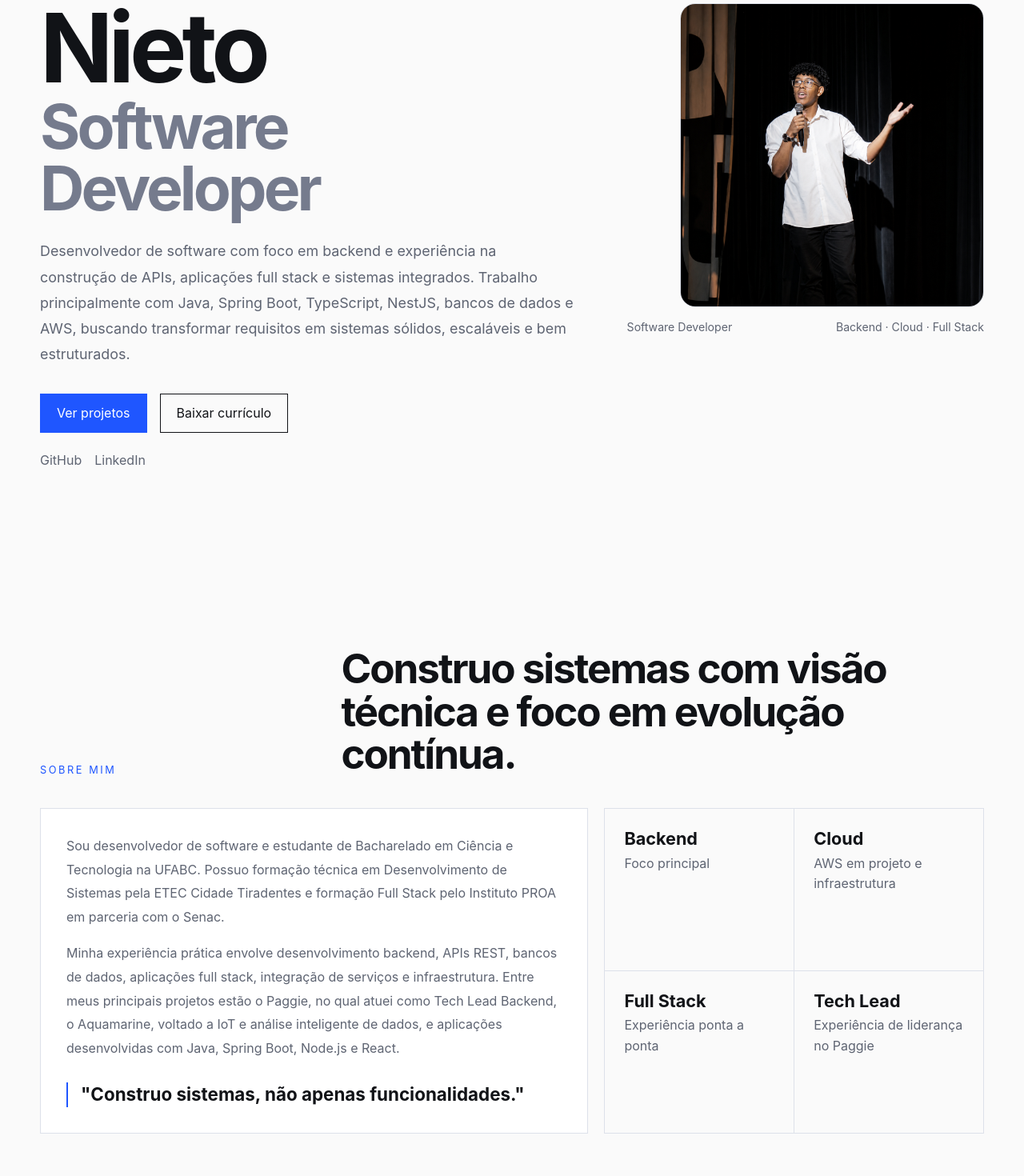
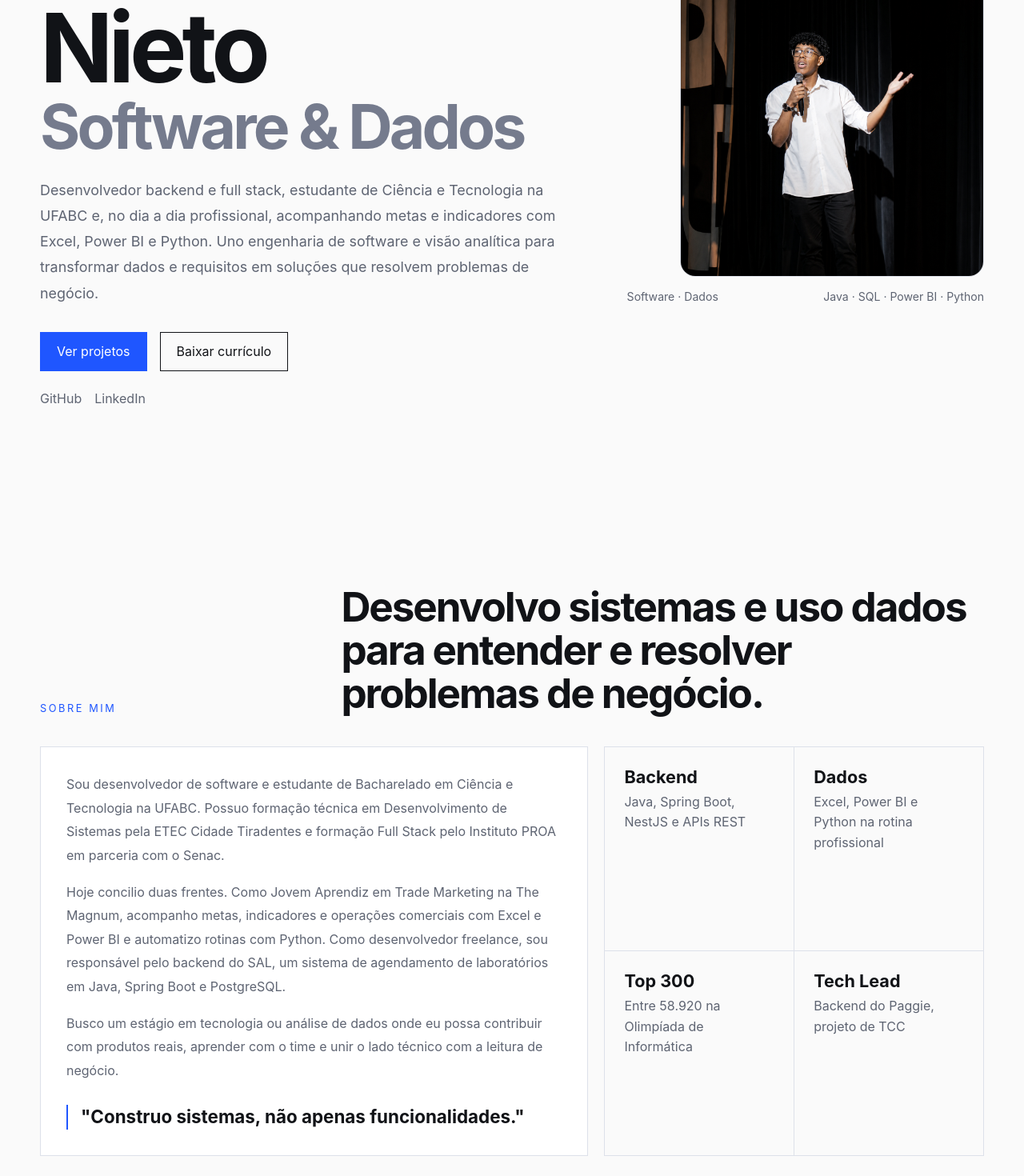
Before and after one commit to GuilhermeCustodioNieto/Portifolio, a React (Vite) app in the folder portifolio/: page / in a window 1280 px wide. Shown: the part 340-1810 px from the top of the page at 80% size. Built offline with nearby package versions, Linux system fonts and the light colour scheme; a web font is replaced by a local one.

Commit message:
feat: reposiciona hero e sobre para desenvolvimento e dados
Co-Authored-By: Claude Opus 5.5 <noreply@anthropic.com>

```diff
--- a/portifolio/src/App.jsx
+++ b/portifolio/src/App.jsx
@@ -168,23 +168,23 @@ function App() {
           <a href="#contact">Contato</a>
         </nav>
 
-        <span className="status">Aberto a Oportunidades</span>
+        <span className="status">Aberto a estágio · Tech & Dados</span>
       </header>
 
       <main>
         <section className="hero section" id="home">
           <div className="hero-copy">
             <p className="eyebrow">
-              São Paulo, Brasil · Aberto a Oportunidades
+              São Paulo, Brasil · Buscando estágio em Tecnologia & Dados
             </p>
             <h1>Guilherme Nieto</h1>
-            <h2>Software Developer</h2>
+            <h2>Software & Dados</h2>
             <p className="lead">
-              Desenvolvedor de software com foco em backend e experiência na
-              construção de APIs, aplicações full stack e sistemas integrados.
-              Trabalho principalmente com Java, Spring Boot, TypeScript, NestJS,
-              bancos de dados e AWS, buscando transformar requisitos em sistemas
-              sólidos, escaláveis e bem estruturados.
+              Desenvolvedor backend e full stack, estudante de Ciência e
+              Tecnologia na UFABC e, no dia a dia profissional, acompanhando
+              metas e indicadores com Excel, Power BI e Python. Uno engenharia
+              de software e visão analítica para transformar dados e requisitos
+              em soluções que resolvem problemas de negócio.
             </p>
 
             <div className="cta-row">
@@ -213,8 +213,8 @@ function App() {
               alt="Guilherme Nieto"
             />
             <div className="visual-caption">
-              <span>Software Developer</span>
-              <span>Backend · Cloud · Full Stack</span>
+              <span>Software · Dados</span>
+              <span>Java · SQL · Power BI · Python</span>
             </div>
           </div>
         </section>
@@ -223,7 +223,8 @@ function App() {
           <div className="section-heading">
             <p>Sobre mim</p>
             <h2>
-              Construo sistemas com visão técnica e foco em evolução contínua.
+              Desenvolvo sistemas e uso dados para entender e resolver
+              problemas de negócio.
             </h2>
           </div>
 
@@ -236,12 +237,17 @@ function App() {
                 formação Full Stack pelo Instituto PROA em parceria com o Senac.
               </p>
               <p>
-                Minha experiência prática envolve desenvolvimento backend, APIs
-                REST, bancos de dados, aplicações full stack, integração de
-                serviços e infraestrutura. Entre meus principais projetos estão
-                o Paggie, no qual atuei como Tech Lead Backend, o Aquamarine,
-                voltado a IoT e análise inteligente de dados, e aplicações
-                desenvolvidas com Java, Spring Boot, Node.js e React.
+                Hoje concilio duas frentes. Como Jovem Aprendiz em Trade
+                Marketing na The Magnum, acompanho metas, indicadores e
+                operações comerciais com Excel e Power BI e automatizo rotinas
+                com Python. Como desenvolvedor freelance, sou responsável pelo
+                backend do SAL, um sistema de agendamento de laboratórios em
+                Java, Spring Boot e PostgreSQL.
+              </p>
+              <p>
+                Busco um estágio em tecnologia ou análise de dados onde eu possa
+                contribuir com produtos reais, aprender com o time e unir o lado
+                técnico com a leitura de negócio.
               </p>
               <blockquote>
                 "Construo sistemas, não apenas funcionalidades."
@@ -251,19 +257,19 @@ function App() {
             <div className="metrics">
               <div>
                 <strong>Backend</strong>
-                <span>Foco principal</span>
+                <span>Java, Spring Boot, NestJS e APIs REST</span>
               </div>
               <div>
-                <strong>Cloud</strong>
-                <span>AWS em projeto e infraestrutura</span>
+                <strong>Dados</strong>
+                <span>Excel, Power BI e Python na rotina profissional</span>
               </div>
               <div>
-                <strong>Full Stack</strong>
-                <span>Experiência ponta a ponta</span>
+                <strong>Top 300</strong>
+                <span>Entre 58.920 na Olimpíada de Informática</span>
               </div>
               <div>
                 <strong>Tech Lead</strong>
-                <span>Experiência de liderança no Paggie</span>
+                <span>Backend do Paggie, projeto de TCC</span>
               </div>
             </div>
           </div>
```
